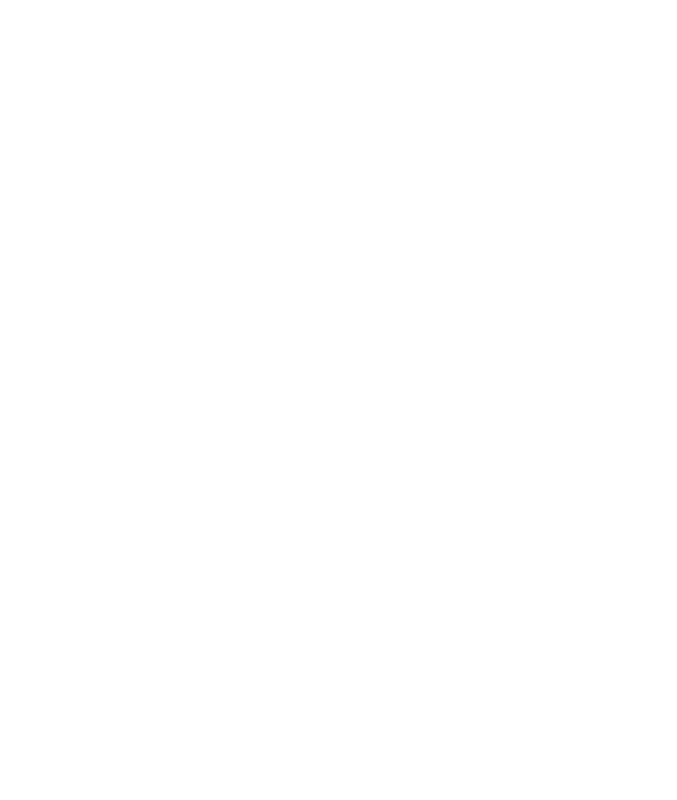
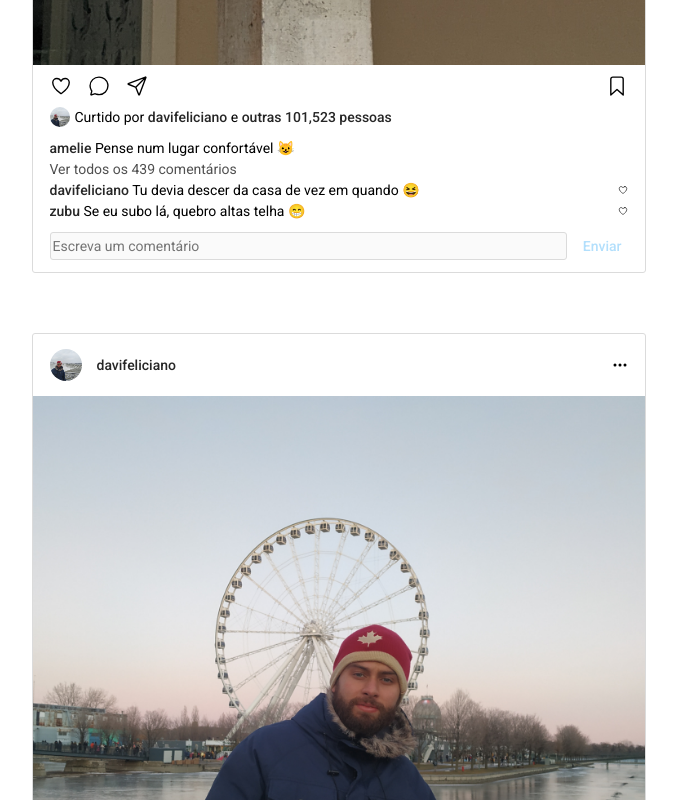
Before and after one commit to davifeliciano/projeto07-instagramreact, a JavaScript app: page / in a window 1280 px wide. Shown: the part 840-1640 px from the top of the page, without its empty margins (141-818 px from the left). Before the commit the page ends 800 px from the top, so only its background shows below. Built offline with nearby package versions, Linux system fonts and the light colour scheme.

Commit message:
Adicionando componente Posts

```diff
--- a/src/components/Body.js
+++ b/src/components/Body.js
@@ -1,3 +1,4 @@
+import Posts from "./Posts";
 import Stories from "./Stories";
 
 export default function Body() {
@@ -5,6 +6,7 @@ export default function Body() {
     <main>
       <div className="main-container">
         <Stories />
+        <Posts />
       </div>
     </main>
   );
--- /dev/null
+++ b/src/components/Comment.js
@@ -0,0 +1,17 @@
+export default function Comment(props) {
+  return (
+    <div className="comment">
+      <p>
+        <a className="username" href="/#">
+          {props.author}
+        </a>{" "}
+        {props.content}
+      </p>
+      <div className="nav-items">
+        <a href="/#">
+          <ion-icon name="heart-outline"></ion-icon>
+        </a>
+      </div>
+    </div>
+  );
+}
--- /dev/null
+++ b/src/components/Post.js
@@ -0,0 +1,32 @@
+import PostHeader from "./PostHeader";
+import PostMedia from "./PostMedia";
+import PostActions from "./PostActions";
+import PostInfo from "./PostInfo";
+import PostComments from "./PostComments";
+
+export default function Post(props) {
+  const { post } = props;
+
+  return (
+    <article className="post">
+      <PostHeader author={post.author} />
+      <PostMedia
+        type={post.type}
+        src={post.src}
+        description={post.description}
+      />
+      <PostActions />
+      <PostInfo likedBy={post.likedBy} likeAmount={post.likeAmount} />
+      <PostComments
+        author={post.author}
+        description={post.description}
+        commentAmount={post.commentAmount}
+        comments={post.comments}
+      />
+      <form className="post-new-comment" action="/#" method="post">
+        <input type="text" placeholder="Escreva um comentário" />
+        <button type="submit">Enviar</button>
+      </form>
+    </article>
+  );
+}
--- /dev/null
+++ b/src/components/PostActions.js
@@ -0,0 +1,22 @@
+export default function PostActions() {
+  return (
+    <div className="post-actions">
+      <div className="nav-items">
+        <a href="/#">
+          <ion-icon name="heart-outline"></ion-icon>
+        </a>
+        <a href="/#">
+          <ion-icon name="chatbubble-outline"></ion-icon>
+        </a>
+        <a href="/#">
+          <ion-icon name="paper-plane-outline"></ion-icon>
+        </a>
+      </div>
+      <div className="nav-items">
+        <a href="/#">
+          <ion-icon name="bookmark-outline"></ion-icon>
+        </a>
+      </div>
+    </div>
+  );
+}
--- /dev/null
+++ b/src/components/PostComments.js
@@ -0,0 +1,36 @@
+import Comment from "./Comment";
+
+function parseTags(str) {
+  /* Deve procurar matches de /(?:^|\s)([#@]\w*)/g em str,
+     e retornar um array com as substrings de str sem ocorrências
+     e com componentes <a className="hashtag" href="/#">{capturedGroup}</a>
+     para os grupos de captura de cada match, em suas respectivas posições */
+  return str;
+}
+
+export default function PostComments(props) {
+  return (
+    <div className="post-comments">
+      <p>
+        <a className="username" href="/#">
+          {props.author}
+        </a>{" "}
+        {parseTags(props.description)}
+      </p>
+      {props.commentAmount !== 0 ? (
+        <a href="/#">
+          Ver todos os {props.commentAmount.toLocaleString()} comentários
+        </a>
+      ) : (
+        <></>
+      )}
+      {props.comments.map((comment, index) => (
+        <Comment
+          key={index}
+          author={comment.author}
+          content={parseTags(comment.content)}
+        />
+      ))}
+    </div>
+  );
+}
--- /dev/null
+++ b/src/components/PostHeader.js
@@ -0,0 +1,30 @@
+import { profiles } from "./data";
+
+export default function PostHeader(props) {
+  const authorProfile = profiles.find(
+    (profile) => profile.username === props.author
+  );
+
+  return (
+    <div className="post-header">
+      <div className="post-header-left">
+        <a href="/#">
+          <img
+            src={authorProfile.src}
+            alt={`Imagem de perfil de ${props.author}`}
+            width="1000"
+            height="1000"
+          />
+        </a>
+        <a className="username" href="/#">
+          {props.author}
+        </a>
+      </div>
+      <div className="post-options">
+        <a href="/#">
+          <ion-icon name="ellipsis-horizontal"></ion-icon>
+        </a>
+      </div>
+    </div>
+  );
+}
--- /dev/null
+++ b/src/components/PostInfo.js
@@ -0,0 +1,28 @@
+import { profiles } from "./data";
+
+export default function PostInfo(props) {
+  const likedByProfile = profiles.find(
+    (profile) => profile.username === props.likedBy
+  );
+
+  return (
+    <div className="post-info">
+      <img
+        src={likedByProfile.src}
+        alt={`Imagem de perfil de ${likedByProfile.username}`}
+        width="1000"
+        height="1000"
+      />
+      <p>
+        Curtido por{" "}
+        <a className="username" href="/#">
+          {likedByProfile.username}
+        </a>{" "}
+        e{" "}
+        <a className="username" href="/#">
+          outras {props.likeAmount.toLocaleString()} pessoas
+        </a>
+      </p>
+    </div>
+  );
+}
--- /dev/null
+++ b/src/components/PostMedia.js
@@ -0,0 +1,21 @@
+export default function PostMedia(props) {
+  if (props.type === "image") {
+    return (
+      <img src={props.src} alt={props.description} width="1500" height="1500" />
+    );
+  }
+
+  function getVideoType(src) {
+    const [_, extension] = src.match(/\.(.*?)$/);
+    return `video/${extension}`;
+  }
+
+  return (
+    <video loop autoPlay muted width="1080" height="1080">
+      {props.src.map((src, index) => {
+        return <source key={index} src={src} type={getVideoType(src)} />;
+      })}
+      Seu navegador não suporta vídeos
+    </video>
+  );
+}
--- /dev/null
+++ b/src/components/Posts.js
@@ -0,0 +1,6 @@
+import { posts } from "./data";
+import Post from "./Post";
+
+export default function Posts() {
+  return posts.map((post) => <Post key={post.id} post={post} />);
+}
--- a/src/components/data.js
+++ b/src/components/data.js
@@ -39,7 +39,7 @@ export const posts = [
     type: "image",
     src: "assets/posts/amelie.jpg",
     author: "amelie",
-    whoLiked: "davifeliciano",
+    likedBy: "davifeliciano",
     likeAmount: 101523,
     commentAmount: 439,
     description: "Pense num lugar confortável 😺",
@@ -59,7 +59,7 @@ export const posts = [
     type: "image",
     src: "assets/posts/davifeliciano.jpg",
     author: "davifeliciano",
-    whoLiked: "leopoldo",
+    likedBy: "leopoldo",
     likeAmount: 12,
     commentAmount: 0,
     description: "La Grande Roue de Montréal 🎡",
@@ -70,7 +70,7 @@ export const posts = [
     type: "image",
     src: "assets/posts/fume.jpg",
     author: "fume",
-    whoLiked: "mafu",
+    likedBy: "mafu",
     likeAmount: 90579,
     commentAmount: 23002,
     description: "Voltando da caçada aos passaros do lote 🐦☠️",
@@ -90,7 +90,7 @@ export const posts = [
     type: "image",
     src: "assets/posts/leopoldo.jpg",
     author: "leopoldo",
-    whoLiked: "davifeliciano",
+    likedBy: "davifeliciano",
     likeAmount: 121901,
     commentAmount: 50437,
     description:
@@ -108,7 +108,7 @@ export const posts = [
     type: "video",
     src: ["assets/posts/leopoldo.mp4", "assets/posts/leopoldo.ogv"],
     author: "leopoldo",
-    whoLiked: "fume",
+    likedBy: "fume",
     likeAmount: 145872,
     commentAmount: 25342,
     description:
@@ -129,7 +129,7 @@ export const posts = [
     type: "image",
     src: "assets/posts/mafu.jpg",
     author: "mafu",
-    whoLiked: "fume",
+    likedBy: "fume",
     likeAmount: 70427,
     commentAmount: 355,
     description: "Eu e minha mãe @zubu depois de um rolê de skate 🛹",
@@ -149,7 +149,7 @@ export const posts = [
     type: "image",
     src: "assets/posts/timoteo.jpg",
     author: "timoteo",
-    whoLiked: "tita",
+    likedBy: "tita",
     likeAmount: 64620,
     commentAmount: 355,
     description: "Só relaxando no meu #dayoff depois de apanhar ontem 🥊",
@@ -170,7 +170,7 @@ export const posts = [
     type: "image",
     src: "assets/posts/tita.jpg",
     author: "tita",
-    whoLiked: "davifeliciano",
+    likedBy: "davifeliciano",
     likeAmount: 35852,
     commentAmount: 44478,
     description:
@@ -191,7 +191,7 @@ export const posts = [
     type: "image",
     src: "assets/posts/zubu.jpg",
     author: "zubu",
-    whoLiked: "mafu",
+    likedBy: "mafu",
     likeAmount: 99159,
     commentAmount: 812,
     description: "Acho que tô precisando emagrecer 🙃",
```
Also changed, not shown: src/components/Sidebar.js (added).
